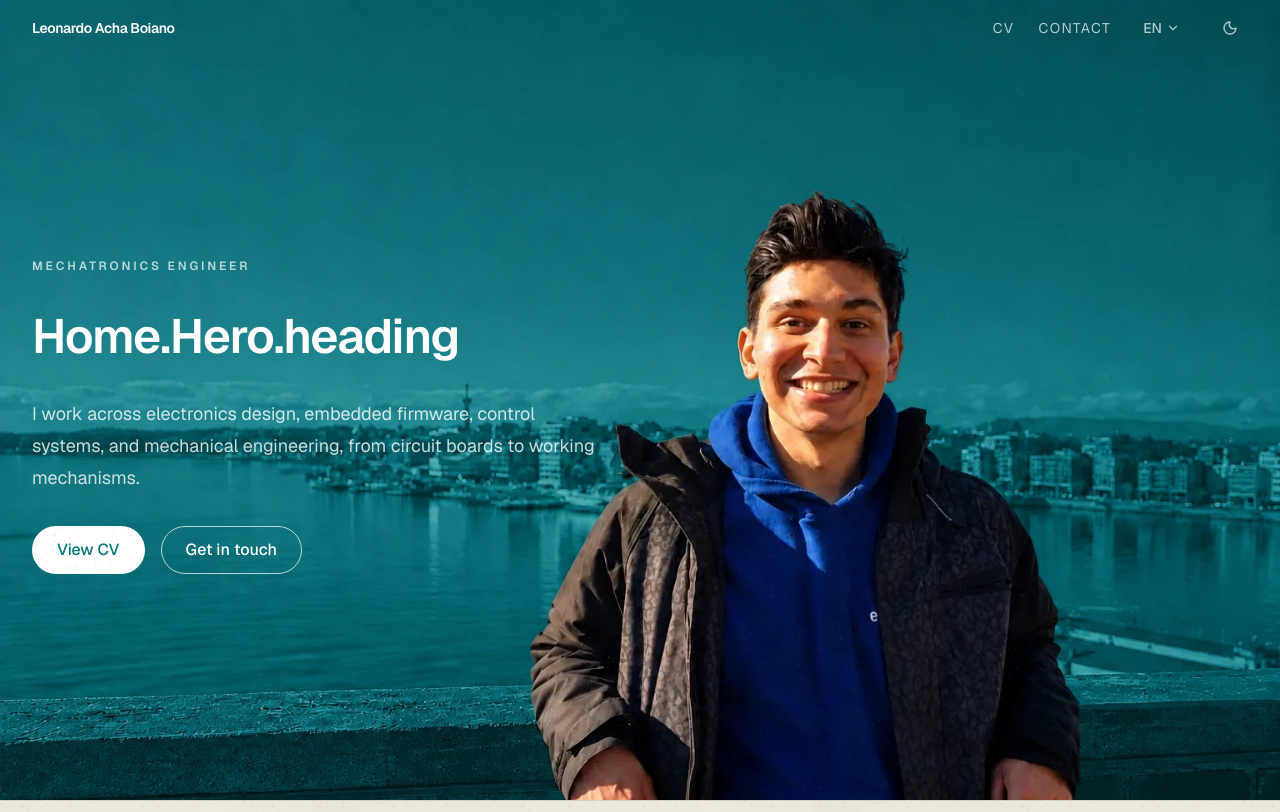
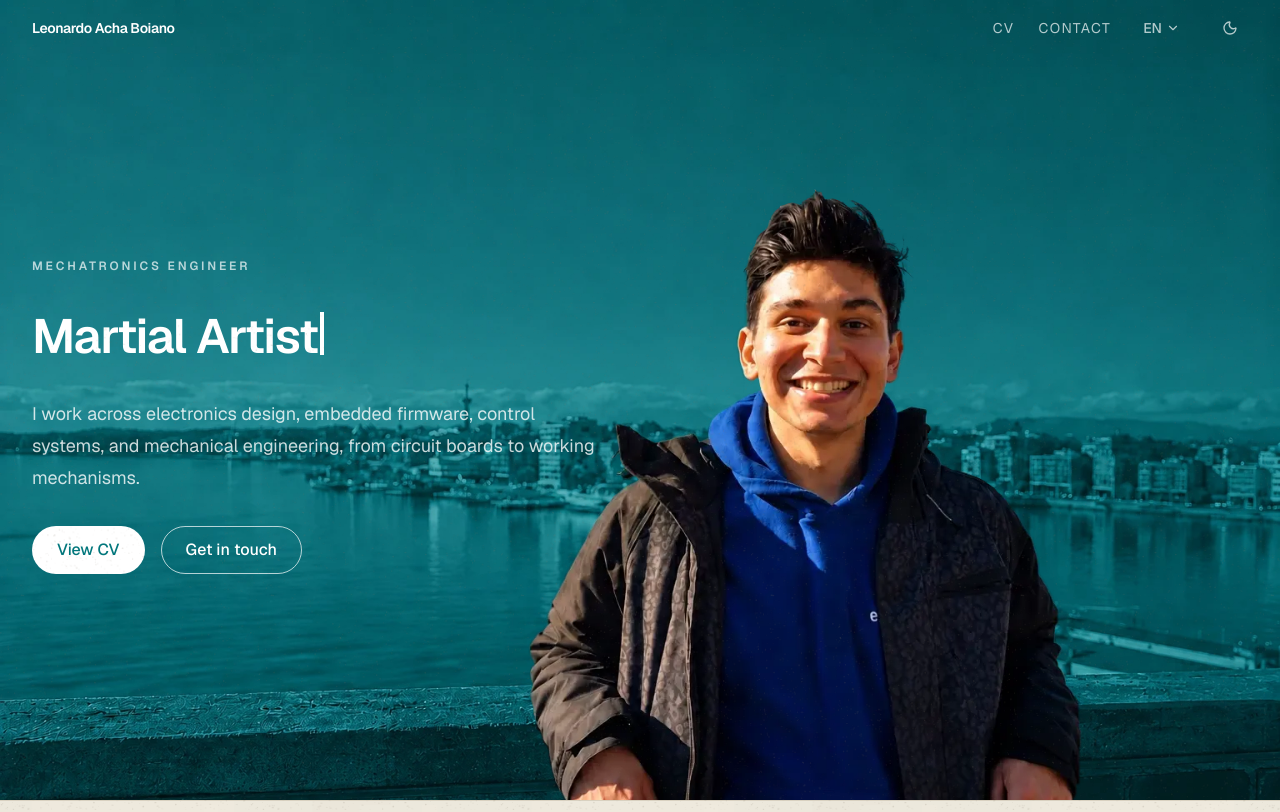
Before and after one commit to leonardoAB1/leonardoachaboiano.com, a Next.js app: page /en in a window 1280 px wide. Shown: the top 812 px of the page. Built offline with nearby package versions, Linux system fonts and the light colour scheme.

Commit message:
feat: wire typed text animation into hero heading

```diff
--- a/src/app/globals.css
+++ b/src/app/globals.css
@@ -259,6 +259,16 @@ html {
   }
 }
 
+@keyframes caret-blink {
+  0%,
+  100% {
+    opacity: 1;
+  }
+  50% {
+    opacity: 0;
+  }
+}
+
 @layer utilities {
   /* Infinite horizontal scroller. Markup contract: an overflow-hidden parent
      containing a .marquee-track with its content duplicated twice. */
@@ -270,6 +280,25 @@ html {
   @media (prefers-reduced-motion: reduce) {
     .marquee-track {
       animation: none;
+    }
+  }
+
+  /* Typewriter caret: a solid bar next to the Hero's typed text, blinking
+     like a real text cursor. Pure decoration, so under reduced motion it's
+     hidden outright rather than scaled down - there's no typing animation
+     left for it to punctuate. */
+  .typewriter-cursor {
+    display: inline-block;
+    width: 0.08em;
+    height: 0.9em;
+    margin-left: 0.05em;
+    background-color: currentColor;
+    vertical-align: -0.05em;
+    animation: caret-blink 1s steps(1) infinite;
+  }
+  @media (prefers-reduced-motion: reduce) {
+    .typewriter-cursor {
+      display: none;
     }
   }
 
--- a/src/components/home/Hero.tsx
+++ b/src/components/home/Hero.tsx
@@ -21,6 +21,7 @@ import { Section } from "@/components/layout/Section";
 import { buttonClasses } from "@/components/ui/Button";
 import { Eyebrow, Heading, Text } from "@/components/ui/Typography";
 import { usePrefersReducedMotion } from "@/hooks/usePrefersReducedMotion";
+import { useTypewriter } from "@/hooks/useTypewriter";
 import { Link } from "@/i18n/navigation";
 import { cn } from "@/lib/utils";
 
@@ -97,6 +98,11 @@ export function Hero(): ReactElement {
   const breakpoint = useBreakpoint();
   const heroRef = useRef<HTMLDivElement>(null);
   const prefersReducedMotion = usePrefersReducedMotion();
+  // Raw array read (not t()) because this is a list of phrases, not a single
+  // translated string - same t.raw precedent used for Timeline entries in
+  // src/lib/timeline-content.ts.
+  const identities = t.raw("identities") as string[];
+  const { text: typedText } = useTypewriter(identities, prefersReducedMotion);
 
   // scrollYProgress goes 0 -> 1 as the hero scrolls from "just entered the
   // top of the viewport" to "fully scrolled past" - i.e. exactly the range
@@ -208,12 +214,22 @@ export function Hero(): ReactElement {
               <Eyebrow className="text-white/70">{tCommon("role")}</Eyebrow>
             </m.div>
             <m.div variants={item}>
+              {/* The animated span is decorative (aria-hidden): it re-renders
+                  every few hundred ms as it types/deletes, which would spam
+                  assistive tech if it were the H1's accessible name. The
+                  sr-only span instead gives the H1 one stable, readable list
+                  of every identity - the accessible equivalent of what the
+                  animation shows visually over time. */}
               <Heading
                 as="h1"
                 size="xl"
                 className="break-words text-white [hyphens:auto] text-[clamp(2rem,5vw,3rem)] leading-tight sm:text-[clamp(2rem,5vw,3rem)]"
               >
-                {t("heading")}
+                <span aria-hidden="true">
+                  {typedText}
+                  <span className="typewriter-cursor" />
+                </span>
+                <span className="sr-only">{identities.join(". ")}.</span>
               </Heading>
             </m.div>
             <m.div variants={item}>
```
